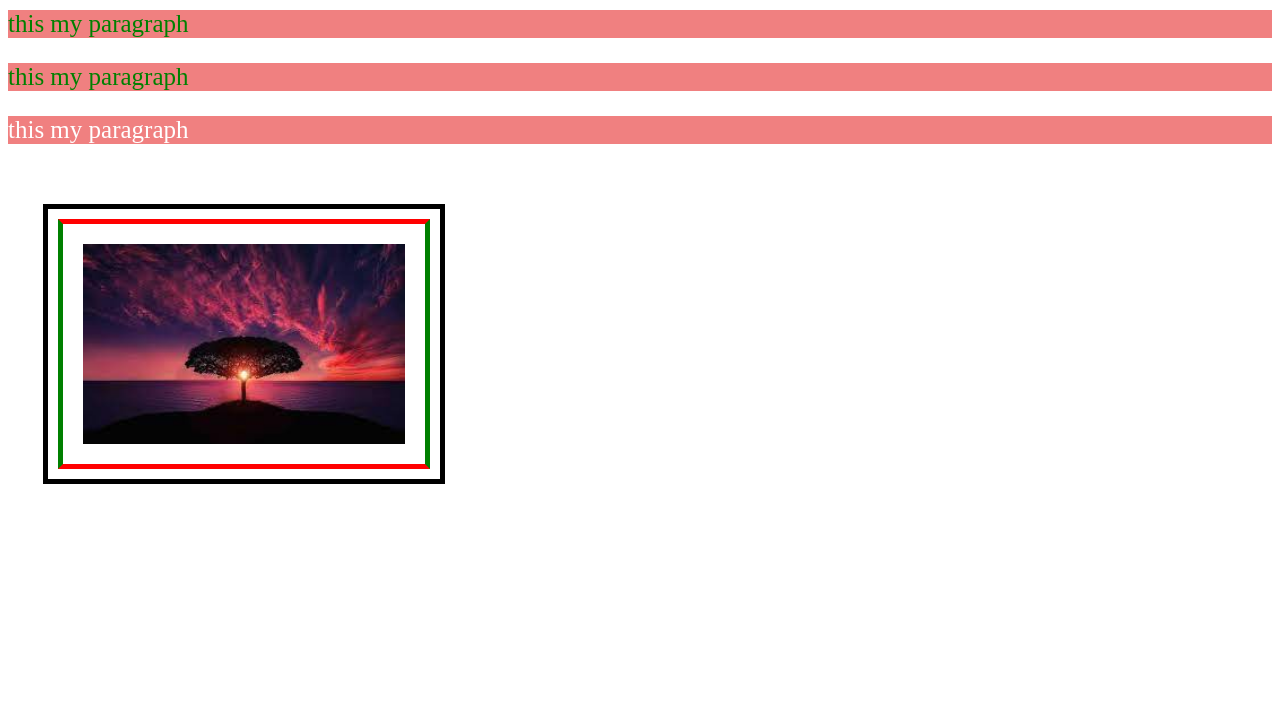
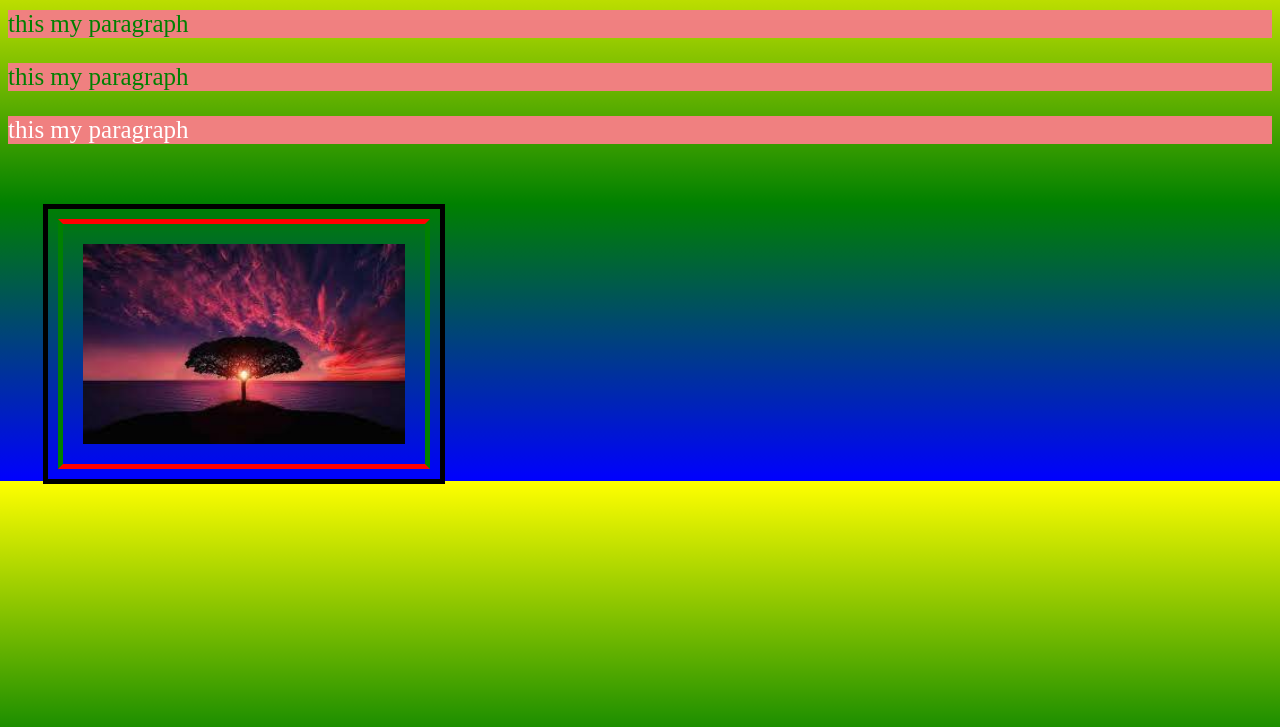
Before and after one commit to jatinjangid452/fullstack, a plain HTML site: page learncss.html in a window 1280 px wide. Shown: the part 73-800 px from the top of the page. Drawn offline with Linux system fonts and the light colour scheme.

Commit message:
background

```diff
--- a/learncss.html
+++ b/learncss.html
@@ -34,7 +34,7 @@
             background-position: right top;
             background-size: cover; */
             /* important cover size */
-            background-image:radial-gradient(green yellow blue);
+            background-image:linear-gradient(yellow, green, blue);
 
         }
 
```
